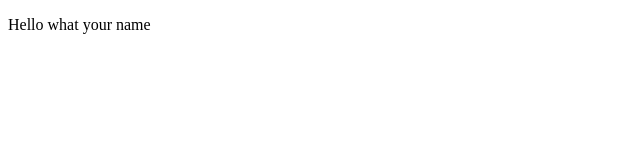
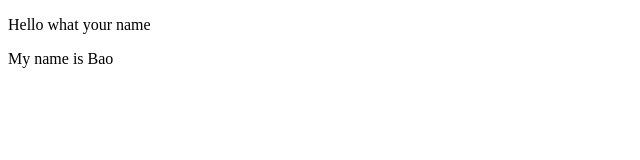
Before and after one commit to hoaibao2317/text, a plain HTML site: page index.html in a window 1280 px wide. Shown: the full height of the page, 0-640 px from the left. Drawn offline with Linux system fonts and the light colour scheme.

Commit message:
Update index.html
them lan hai

```diff
--- a/index.html
+++ b/index.html
@@ -8,5 +8,6 @@
 </head>
 <body>
     <p>Hello what your name</p>
+    <p> My name is Bao</p>
 </body>
 </html>
```
